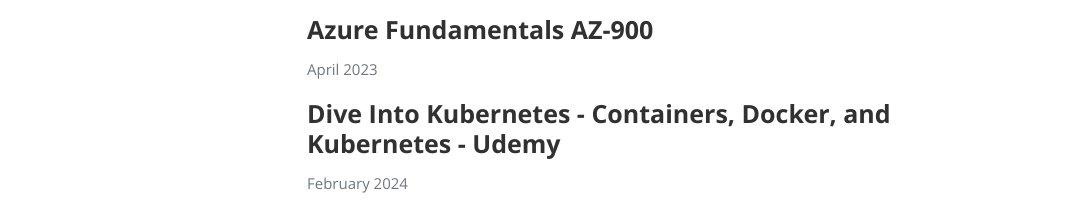
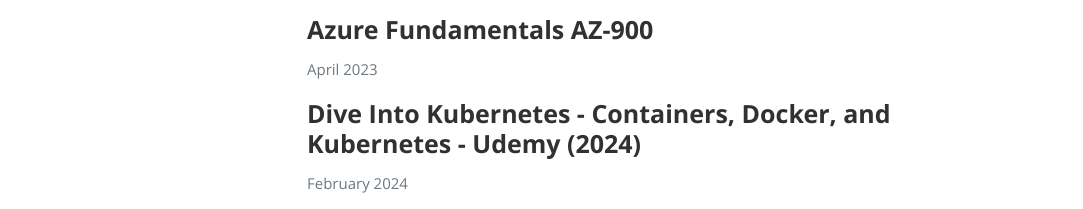
Before and after one commit to SuleimanUmar/azure-resume, a plain HTML site: page frontend/index.html in a window 1280 px wide. Shown: the part 1343-1552 px from the top of the page, without its empty margins (98-1181 px from the left). Drawn offline with nearby package versions, Linux system fonts and the light colour scheme; no server answers.

Commit message:
Updated index.html

```diff
--- a/frontend/index.html
+++ b/frontend/index.html
@@ -143,7 +143,7 @@
 
                <div class="twelve columns">
 
-                  <h3>Dive Into Kubernetes - Containers, Docker, and Kubernetes - Udemy</h3>
+                  <h3>Dive Into Kubernetes - Containers, Docker, and Kubernetes - Udemy (2024)</h3>
                   <p class="info"><em class="date">February 2024</em></p>
 
                </div>
```
